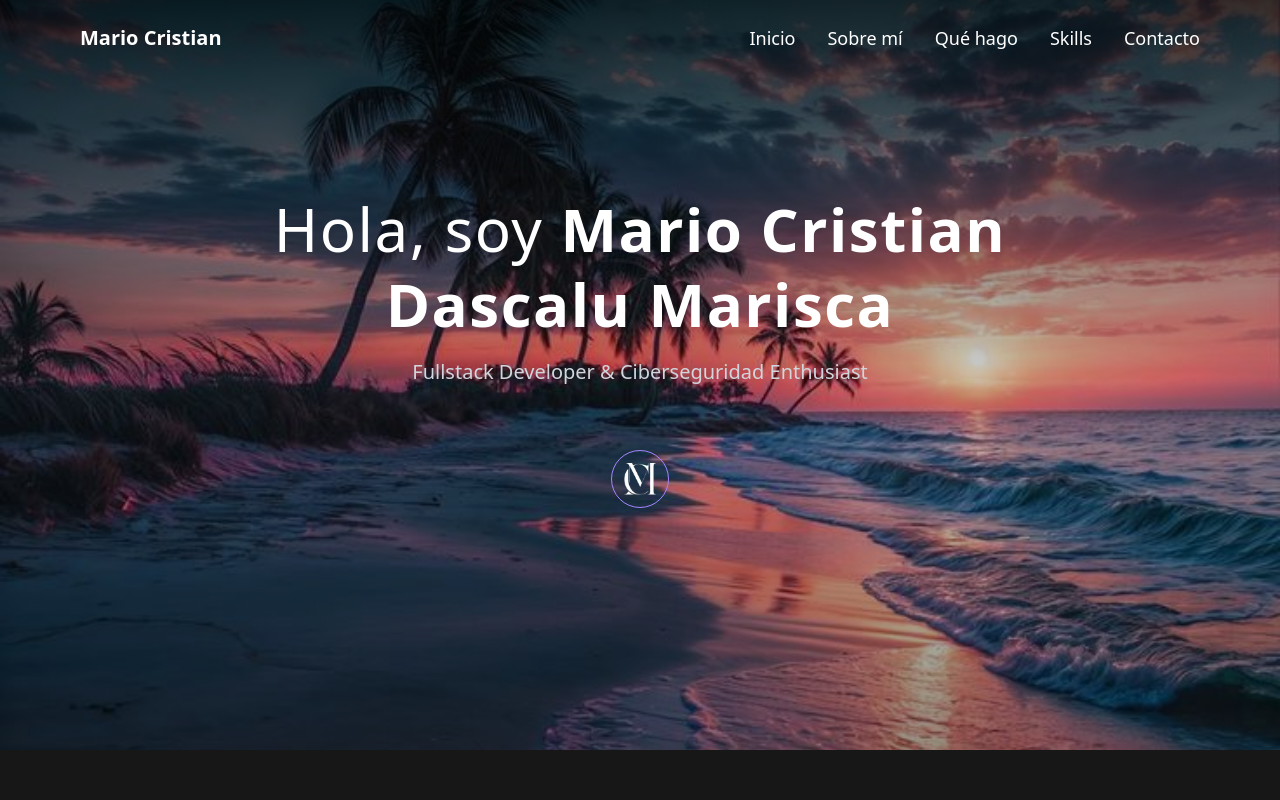
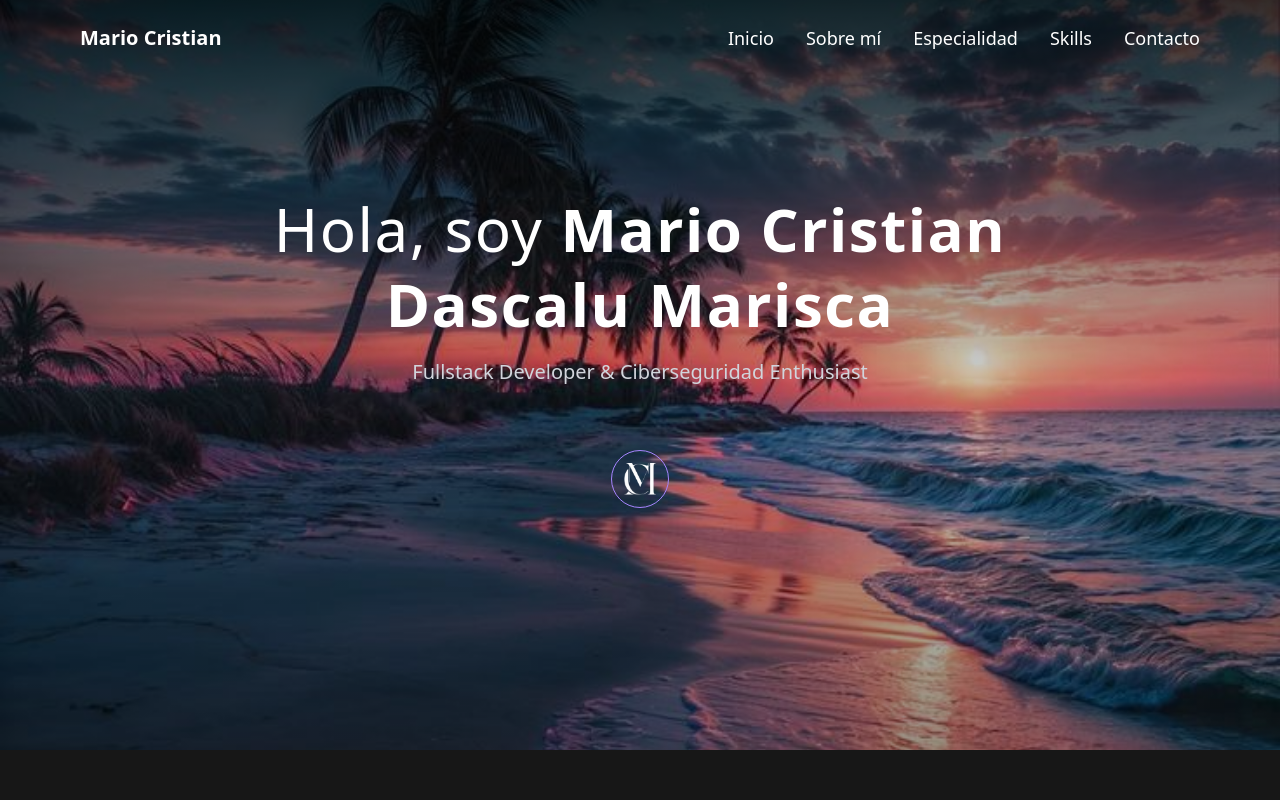
Before and after one commit to MC-19/Front-PortFolio, a Vue app: page / in a window 1280 px wide. Shown: the top 800 px of the page. Built offline with nearby package versions, Linux system fonts and the light colour scheme.

Commit message:
Cambios en navbar para mejorar la visibilidad y cambiar las palabras

```diff
--- a/src/components/Navbar.vue
+++ b/src/components/Navbar.vue
@@ -15,7 +15,7 @@
       <ul class="flex space-x-8">
         <li><a href="#inicio" :class="linkClass">Inicio</a></li>
         <li><a href="#sobre-mi" :class="linkClass">Sobre mí</a></li>
-        <li><a href="#que-hago" :class="linkClass">Qué hago</a></li>
+        <li><a href="#que-hago" :class="linkClass">Especialidad</a></li>
         <li><a href="#skills" :class="linkClass">Skills</a></li>
         <li><a href="#contacto" :class="linkClass">Contacto</a></li>
       </ul>
```
